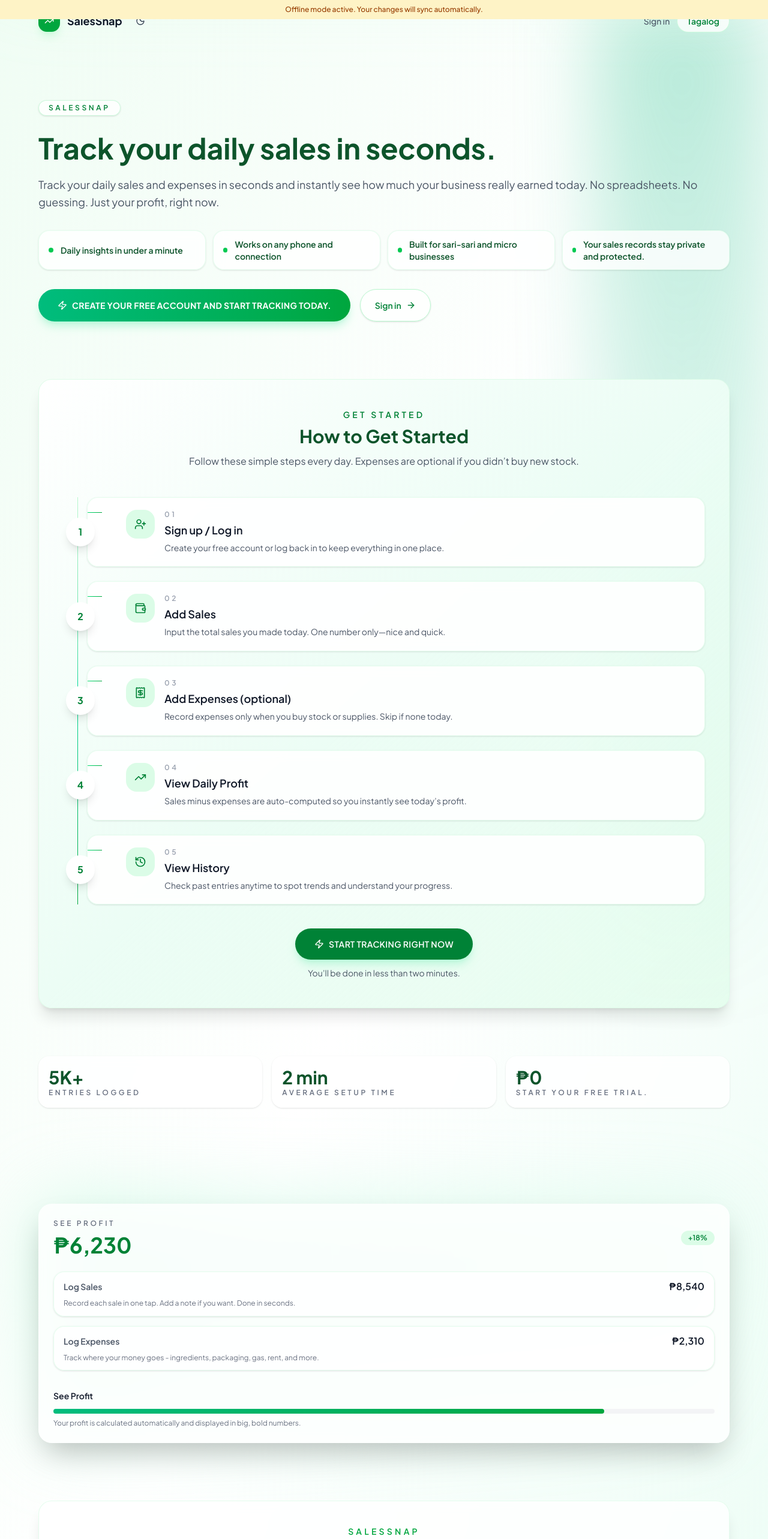
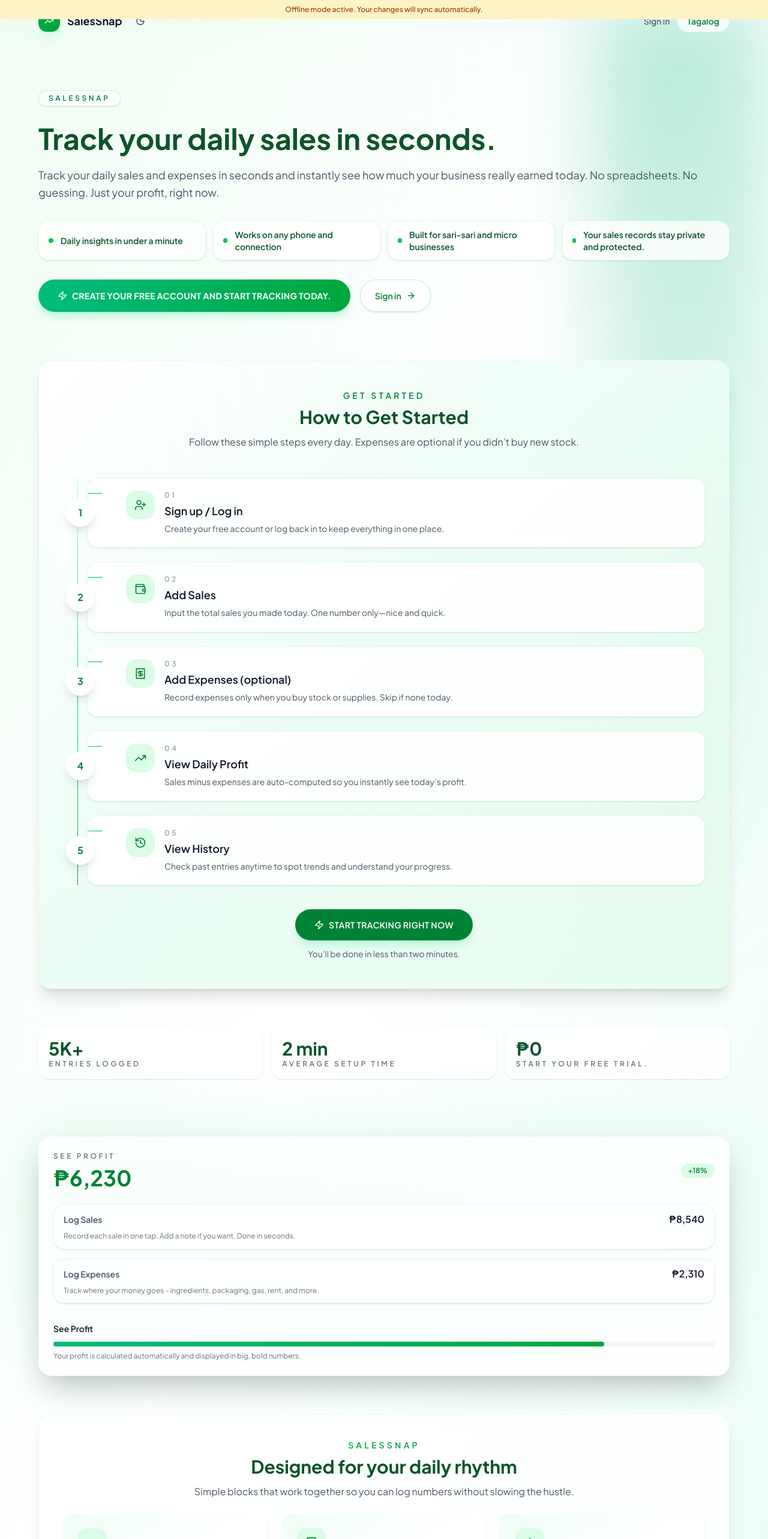
Before and after one commit to angelreinflatchica/SalesSnap-MVP, a Next.js app: page / in a window 1280 px wide. Shown: the top 2566 px of the page at 60% size. Built offline with nearby package versions, Linux system fonts and the light colour scheme; no server answers.

Commit message:
Adjust section spacing for uniform visual balance across landing page

```diff
--- a/src/app/page.tsx
+++ b/src/app/page.tsx
@@ -239,7 +239,7 @@
       </nav>
 
       <main className="relative z-10">
-        <section className="w-full px-6 py-16 sm:px-8 sm:py-24 lg:px-12">
+        <section className="w-full px-6 py-16 sm:px-8 sm:py-20 lg:px-12">
           <div className="mx-auto max-w-6xl">
             <div>
               <div className="inline-flex items-center gap-2 rounded-full border border-green-200/70 bg-white/80 px-4 py-1 text-xs font-semibold uppercase tracking-[0.3em] text-green-700 shadow-sm dark:border-green-500/40 dark:bg-zinc-900/70 dark:text-green-300">
@@ -282,7 +282,7 @@
           </div>
         </section>
 
-        <section className="w-full px-6 pb-20 sm:px-8 lg:px-12">
+        <section className="w-full px-6 pb-16 sm:px-8 lg:px-12">
           <div className="mx-auto max-w-6xl">
             <div className="relative overflow-hidden rounded-3xl border border-green-100/80 bg-gradient-to-br from-white via-emerald-50 to-green-100/60 px-6 py-12 shadow-xl dark:border-zinc-800 dark:bg-[radial-gradient(circle_at_top,_rgba(16,185,129,0.15),_rgba(15,23,42,0.9))] dark:from-zinc-950 dark:via-zinc-900 dark:to-emerald-900/20 sm:px-10">
               <div className="mx-auto max-w-3xl text-center">
@@ -341,7 +341,7 @@
           </div>
         </section>
 
-        <section className="w-full px-6 pb-16 sm:px-8 lg:px-12">
+        <section className="w-full px-6 pb-8 sm:px-8 lg:px-12">
           <div className="mx-auto max-w-6xl">
             <div className="grid grid-cols-2 gap-4 sm:grid-cols-3">
               {content.metrics.map((metric) => (
@@ -359,7 +359,7 @@
           </div>
         </section>
 
-        <section className="w-full px-6 py-16 sm:px-8 sm:py-24 lg:px-12">
+        <section className="w-full px-6 py-12 sm:px-8 sm:py-16 lg:px-12">
           <div className="mx-auto max-w-6xl">
             <div className="relative">
               <div
@@ -404,7 +404,7 @@
           </div>
         </section>
 
-        <section className="w-full px-6 pb-20 sm:px-8 lg:px-12">
+        <section className="w-full px-6 pb-16 sm:px-8 lg:px-12">
           <div className="mx-auto max-w-6xl">
             <div className="rounded-3xl border border-green-100/70 bg-white/80 px-6 py-10 shadow-xl backdrop-blur dark:border-zinc-800 dark:bg-zinc-900/70 sm:px-10">
               <div className="text-center">
```
